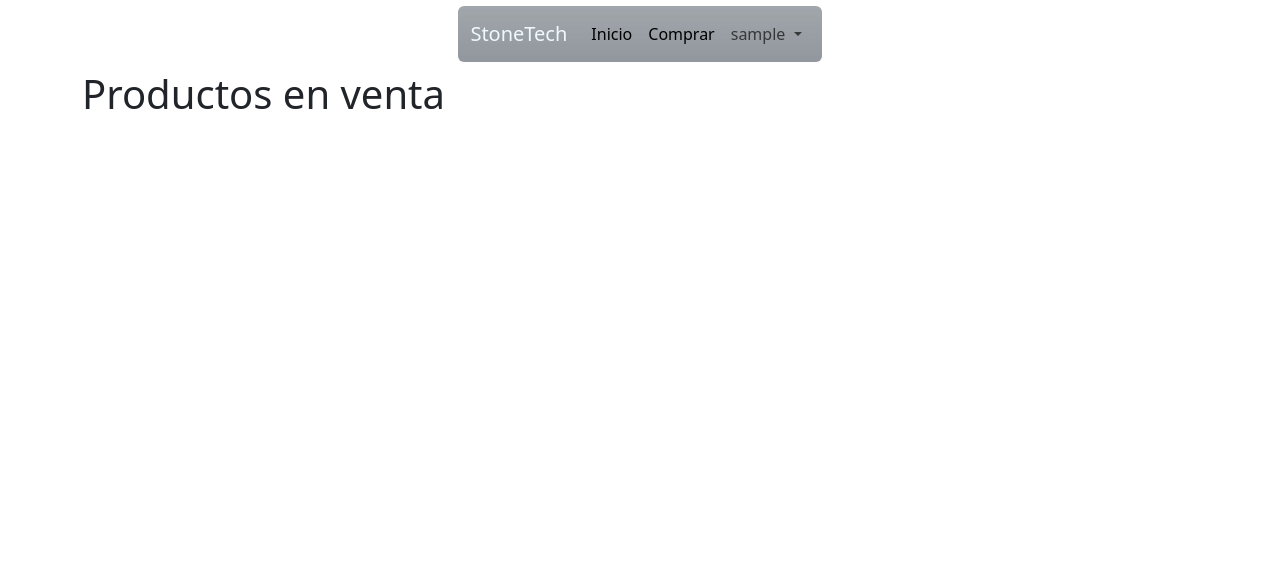
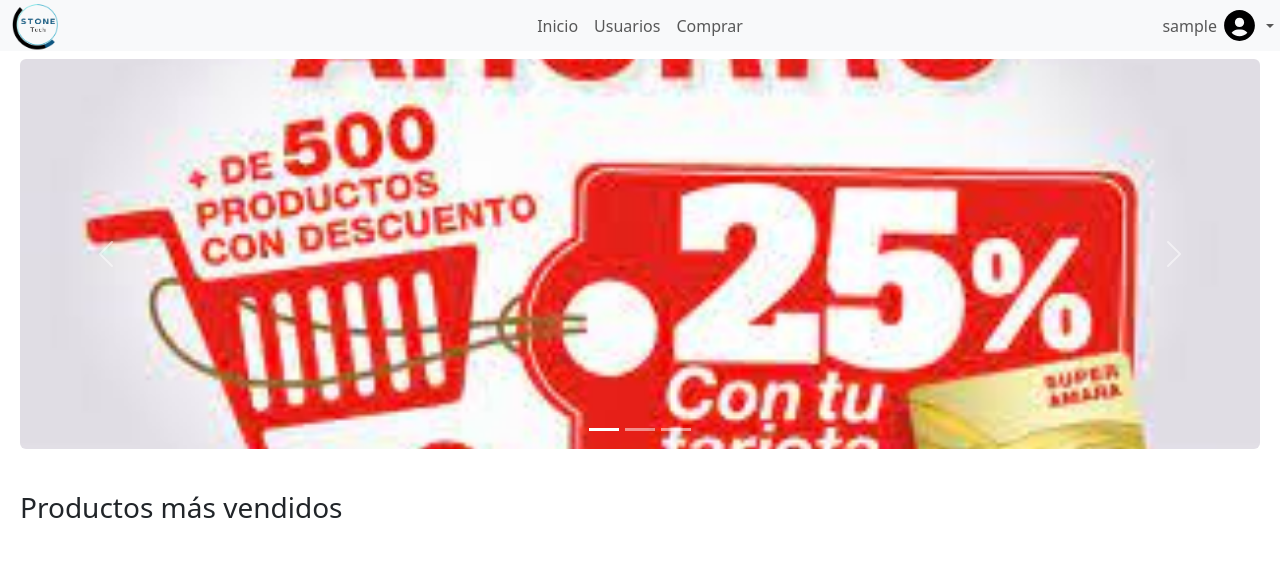
Before and after one commit to ByteBlazer404/proyect, a PHP site: page /tienda/vistas/inicio.php in a window 1280 px wide. Shown: the top 588 px of the page. Run offline with PHP 8.4, Linux system fonts and the light colour scheme; the visitor is signed in with stand-in values (Sample User, id 1); data that the repository does not hold is empty.

Commit message:
se termina el menu y se crean la interfaz del home

```diff
--- a/vistas/inicio.php
+++ b/vistas/inicio.php
@@ -1,4 +1,3 @@
-
 <?php
 session_start();
 
@@ -8,6 +7,7 @@ if (isset($_SESSION['usuario'])) {
 
 	<!DOCTYPE html>
 	<html lang="es">
+
 	<head>
 		<title>Articulos</title>
 		<?php require_once "menu.php"; ?>
@@ -19,10 +19,101 @@ if (isset($_SESSION['usuario'])) {
 		$result = mysqli_query($conexion, $sql);
 		?>
 	</head>
+
 	<body>
+		<div class="container-fluid">
+			<div id="carouselExampleIndicators" class="carousel slide">
+				<div class="carousel-indicators carousel-indicators-dots">
+					<button type="button" data-bs-target="#carouselExampleIndicators" data-bs-slide-to="0" class="active"
+						aria-current="true" aria-label="Slide 1"></button>
+					<button type="button" data-bs-target="#carouselExampleIndicators" data-bs-slide-to="1"
+						aria-label="Slide 2"></button>
+					<button type="button" data-bs-target="#carouselExampleIndicators" data-bs-slide-to="2"
+						aria-label="Slide 3"></button>
+				</div>
+				<div class="carousel-inner p-2">
+					<div class="carousel-item active">
+						<img src="../img/slider1.jpg" class="d-block w-100 rounded" alt="..." width="100%" height="390px"
+							style="object-fit: cover;">
+					</div>
+					<div class="carousel-item">
+						<img src="../img/slider2.jpg" class="d-block w-100 rounded" alt="..." width="100%" height="390px"
+							style="object-fit: cover;">
+					</div>
+					<div class="carousel-item">
+						<img src="../img/slider3.jpg" class="d-block w-100 rounded" alt="..." width="100%" height="390px"
+							style="object-fit: cover;">
+					</div>
+				</div>
+				<button class="carousel-control-prev" type="button" data-bs-target="#carouselExampleIndicators"
+					data-bs-slide="prev">
+					<span class="carousel-control-prev-icon" aria-hidden="true"></span>
+					<span class="visually-hidden">Previous</span>
+				</button>
+				<button class="carousel-control-next" type="button" data-bs-target="#carouselExampleIndicators"
+					data-bs-slide="next">
+					<span class="carousel-control-next-icon" aria-hidden="true"></span>
+					<span class="visually-hidden">Next</span>
+				</button>
+			</div>
+		</div>
+		<div class="container-fluid d-block" style="padding-top: 2%;">
+		<h3 class="text-left title fs-3 p-2">Productos más vendidos</h3>
+			<div class="container p-2 d-flex " style="flex-wrap: wrap;">
+				<hr>
+				<?php
+				require_once "../clases/Articulos.php";
 
+				$c = new conectar();
+				$conexion = $c->conexion();
+				$sql = "SELECT art.nombre, art.descripcion, art.cantidad, art.precio, img.ruta, cat.nombreCategoria, art.id_producto
+					FROM articulos as art
+					INNER JOIN imagenes as img ON art.id_imagen = img.id_imagen
+					INNER JOIN categorias as cat ON art.id_categoria = cat.id_categoria";
+				$result = mysqli_query($conexion, $sql);
+				//array products unlimit
+				$cantidad = 1;
+				while ($ver = mysqli_fetch_row($result)) {
+					if ($cantidad > 0) {
+						for ($i = 0; $i < $cantidad; $i++) {
+							?>
+								<div class?="container m-2">
+								<div class="card mb-3" style="width: 27vw ; height : 30vh; margin-left: 15px;">
+									<form id="frmCarrito">
+										<div class="row g-0">
+											<div class="col-md-4 d-flex justify-content-center align-items-center">
+												<?php
+												$imgver = explode("/", $ver[4]);
+												$imgruta = $imgver[1] . "/" . $imgver[2] . "/" . $imgver[3];
+												?>
+												<img src="<?php echo $imgruta ?>" class="img-fluid rounded-start" alt="..." style="object-fit: cover;" width="90%" height="90%">
+											</div>
+											<div class="col-md-8">
+												<div class="card-body">
+													<div class="container bg-dark w-100 h-25 d-flex justify-content-center align-items-center rounded">
+														<p class="card-title fs-4 text-warning"><?php echo $ver[0];?></p>
+													</div>
+													<p class="card-text"><?php echo $ver[1]; ?></p>
+													<p class="card-text text-primary fs-1"><?php echo "$" . $ver[3] ?></p>
+												</div>
+											</div>
+										</div>
+									</form>
+								</div>
+								<div class=""></div>
+								</div>
+							<?php
+						}
+					} else {
+						?>
+						NO HAY PRODUCTOS EN VENTA
+						<?php
+					}
+				}
+				?>
+			</div>
+		</div>
 		<div class="container container-fluid" style="padding-top: 5.5%;">
-        <h1>Productos en venta</h1>
 			<div class="row">
 				<?php
 				require_once "../clases/Articulos.php";
@@ -49,13 +140,19 @@ if (isset($_SESSION['usuario'])) {
 									<div class="panel-body" style="text-align: center;">
 										<form id="frmCarrito">
 											<?php
-										$imgver=explode("/", $ver[4]);
-										$imgruta=$imgver[1]."/".$imgver[2]."/".$imgver[3];
+											$imgver = explode("/", $ver[4]);
+											$imgruta = $imgver[1] . "/" . $imgver[2] . "/" . $imgver[3];
 											?>
 											<img width="80" height="80" src="<?php echo $imgruta ?>">
-										<p><?php echo $ver[0]; ?></p>
-										<p><?php echo $ver[1]; ?></p>
-										<span><?php echo "$".$ver[3] ?></span>
+											<p>
+												<?php echo $ver[0]; ?>
+											</p>
+											<p>
+												<?php echo $ver[1]; ?>
+											</p>
+											<span>
+												<?php echo "$" . $ver[3] ?>
+											</span>
 										</form>
 
 									</div>
@@ -77,18 +174,19 @@ if (isset($_SESSION['usuario'])) {
 
 		<script type="text/javascript" src="tus-scripts.js"></script>
 	</body>
+
 	</html>
 
 	<script type="text/javascript">
 		// ...
-    function agregaDatosArticulo(idarticulo){
+		function agregaDatosArticulo(idarticulo) {
 			$.ajax({
-				type:"POST",
-				data:"idart="+ idarticulo,
-				url:"../procesos/articulos/obtenDatosArticulos.php",
-				success:function(r){
+				type: "POST",
+				data: "idart=" + idarticulo,
+				url: "../procesos/articulos/obtenDatosArticulos.php",
+				success: function (r) {
 
-					dato=jQuery.parseJSON(r);
+					dato = jQuery.parseJSON(r);
 					$('#id_Articulo').val(dato['id_producto']);
 					$('#categoriaSelectU').val(dato['id_categoria']);
 					$('#nombreU').val(dato['nombre']);
@@ -100,14 +198,14 @@ if (isset($_SESSION['usuario'])) {
 			});
 		}
 
-	$(document).ready(function(){
+		$(document).ready(function () {
 			$('#tablaArticulosLoad').load("articulos/tablaArticulos2.php");
 
-			$('#btnAgregaArticulo').click(function(){
+			$('#btnAgregaArticulo').click(function () {
 
-				vacios=validarFormVacio('frmArticulos');
+				vacios = validarFormVacio('frmArticulos');
 
-				if(vacios > 0){
+				if (vacios > 0) {
 					alertify.alert("Debes llenar todos los campos");
 					return false;
 				}
@@ -123,13 +221,13 @@ if (isset($_SESSION['usuario'])) {
 					contentType: false,
 					processData: false,
 
-					success:function(r){
+					success: function (r) {
 
-						if(r==1){
+						if (r == 1) {
 							$('#frmArticulos')[0].reset();
 							$('#tablaArticulosLoad').load("articulos/tablaArticulos.php");
 							alertify.success("Articulo agregado con exito");
-						}else{
+						} else {
 							alertify.error("Fallo al subir el archivo :(");
 						}
 					}
--- a/vistas/menu.php
+++ b/vistas/menu.php
@@ -1,69 +1,60 @@
-
 <?php require_once "dependencias.php" ?>
-
 <!DOCTYPE html>
-<html>
+<html lang="es">
 <head>
   <title></title>
-
 </head>
 <body>
-<div  class="position-fixed" style="display: flex; justify-content: center; align-items: center; width: 100%; padding-top: 0.5%;padding-bottom: 6%;" id="nav">
-    <nav class="navbar navbar-expand-lg rounded bg-secondary bg-gradient bg-opacity-75">
-      <div class="container-fluid">
-        <a class="navbar-brand" href="#" style="color: aliceblue;">StoneTech</a>
-        <button class="navbar-toggler" type="button" data-bs-toggle="collapse" data-bs-target="#navbarNavDropdown" aria-controls="navbarNavDropdown" aria-expanded="false" aria-label="Toggle navigation">
-          <span class="navbar-toggler-icon"></span>
-        </button>
-        <div class="collapse navbar-collapse" id="navbarNavDropdown">
-          <ul class="navbar-nav" >
-            <li class="nav-item">
-              <a class="nav-link active color-light" aria-current="page" href="inicio.php">Inicio</a>
-            </li>
+  <nav class="navbar navbar-expand-lg bg-body-tertiary" style="height: 4vw;" id="nav">
+    <div class="container-fluid d-flex">
+      <div class="continer" style="width: 10%; height: 100%;">
+         <a href="inicio.php" class="navbar-brand">
+            <img src="../img/logo-fondo.png" alt="logo" width="50px" height="auto">
+         </a>
+      </div>
+      <div class="container d-flex justify-content-center align-items-center conllapse navbar-collapse" id="navbarNavDropdown" style="width: 80%; height: 100;">
+        <ul class="navbar-nav">
+          <li class="nav-item"><a href="inicio.php" class="nav-link">Inicio</a></li>
+          <li class="nav-item"><a href="usuarios.php" class="nav-link">Usuarios</a></li>
           <?php
           if($_SESSION['usuario']!=="admin"):
              ?>
-              <li class="nav-item">
-                <a class="nav-link active color-light" aria-current="page" href="Compras.php">Comprar</a>
-              </li>
+            <li class="nav-item"><a href="compras.php" class="nav-link">Comprar</a></li>
             <?php
             endif;
              ?>
              <?php
              if($_SESSION['usuario']=="admin"):
            ?>
-              <li class="nav-item">
-                <a class="nav-link color-light" href="usuarios.php">Usuarios</a>
-              </li>
             <li class="nav-item dropdown">
-                <a class="nav-link dropdown-toggle color-light" href="#" role="button" data-bs-toggle="dropdown" aria-expanded="false">
-                  Productos
-                </a>
-                <ul class="dropdown-menu bg-secondary bg-gradient">
-                  <li><a class="dropdown-item color-light" href="categorias.php">Categorias</a></li>
-                  <li><a class="dropdown-item color-light" href="articulos.php">Articulos</a></li>
-                  <li><a class="dropdown-item color-light" href="ventas.php">Venta</a></li>
+              <a href="#" class="nav-link dropdown-toggle" role="button" data-bs-toggle="dropdown" aria-expanded="false">Productos</a>
+              <ul class="dropdown-menu">
+                <li><a href="categorias.php" class="dropdown-item">Categorias</a></li>
+                <li><a href="articulos.php" class="dropdown-item">Articulos</a></li>
+                <li><a href="ventas.php" class="dropdown-item">Ventas</a></li>
+                <li><a href="clientes.php" class="dropdown-item">Clientes</a></li>
               </ul>
-              </li>
-              <li class="nav-item">
-                <a class="nav-link color-light " href="clientes.php">Clientes</a>
             </li>
             <?php
             endif;
           ?>
+        </ul>
+      </div>
+      <div class="container d-flex" style="width: 10%; justify-content: flex-start; align-items: center;">
+        <ul class="navbar-nav">
           <li class="nav-item dropdown">
-              <a class="nav-link dropdown-toggle color-light" href="#" role="button" data-bs-toggle="dropdown" aria-expanded="false">
+            <a href="#" class="nav-link dropdown-toggle d-flex text-center" role="button" data-bs-toggle="dropdown" aria-expanded="false" style="text-aling:center; justify-content: center; align-items: center;">
               <?php echo $_SESSION['usuario']; ?>
+              <img src="../img/user-icon.svg" alt="usuario" width="45px" height="auto" class="p-1">
             </a>
-              <ul class="dropdown-menu bg-secondary bg-gradient">
-                <li><a class="dropdown-item color-light" href="#">Perfil</a></li>
-                <li><a class="dropdown-item color-light" href="../procesos/salir.php">Cerrar Sesión</a></li>
+            <ul class="dropdown-menu dropdown-menu-right">
+              <li><a href="#" class="dropdown-item">Perfil</a></li>
+              <li><a href="../procesos/salir.php" class="dropdown-item">Cerrar Sesión</a></li>
             </ul>
           </li>
         </ul>
       </div>
     </div>
   </nav>
-  </div>
 </body>
 </html>
```
Also changed, not shown: font/OFL.txt (added, +93 -0 lines), index.html (+3 -61 lines), vistas/nav-var.php (added, +28 -0 lines), archivos/poco.jpg (added), archivos/re4.jpg (added), archivos/redmi.jpg (added), font/Pacifico-Regular.ttf (added), img/slider1.jpg (added), img/slider2.jpg (added), img/slider3.jpg (added), img/user-icon.svg (added). Lines whose indentation alone changed are shown as unchanged.
